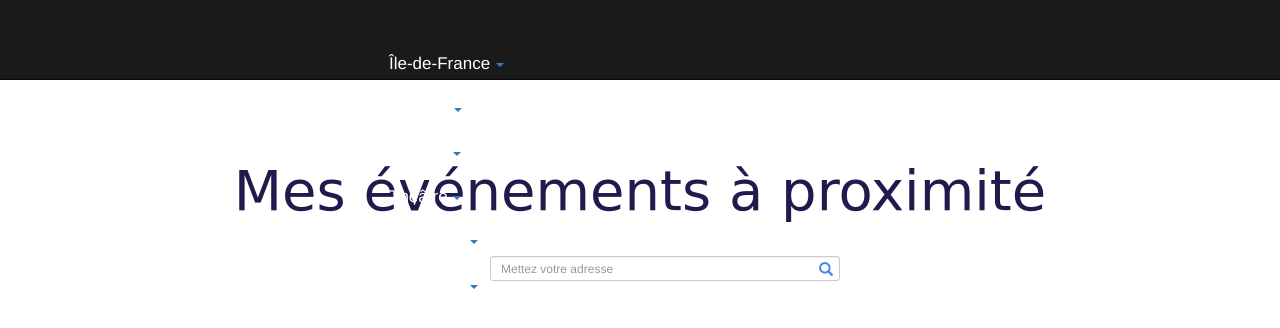
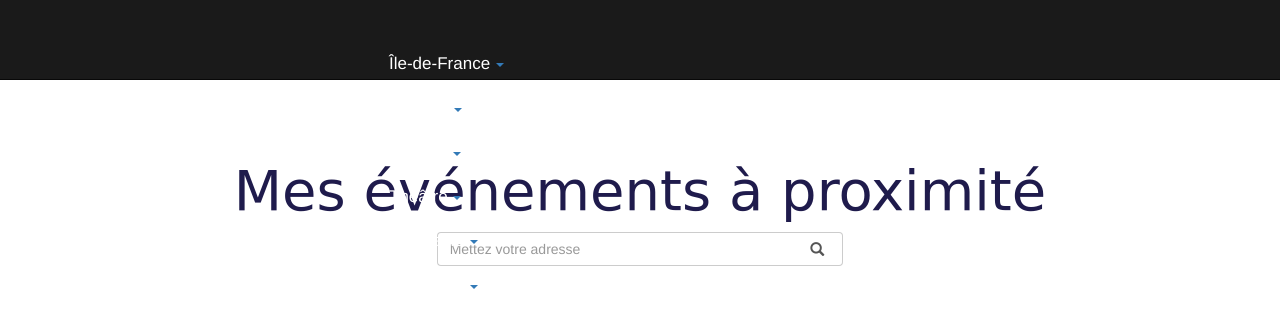
Before and after one commit to Projet-MesInfos/-Mes-Ev-nements---Proximit-, a plain HTML site: page index.html in a window 1280 px wide. Drawn offline with nearby package versions, Linux system fonts and the light colour scheme; files that its build step writes are made by us from their sources; a web font is replaced by a local one.

Commit message:
modification du barre de recherche

```diff
--- a/index.css
+++ b/index.css
@@ -14,7 +14,7 @@ body {
 .navbar-inner {
     margin-left: 320px;
     margin-top: 8px;
-    width: 765px;
+    /*width: 100%;*/
 }
 
 #main-nav {
@@ -24,7 +24,8 @@ body {
     background-color: #1A1A1A;
 }
 
-#formInput {
+
+/*#formInput {
     margin-top: 3%;
 }
 
@@ -40,6 +41,21 @@ body {
     margin-left: -2%;
     z-index: 222;
     color: rgb(66, 133, 244);
+}*/
+
+/*Barre de recherche */
+.stylish-input-group .input-group-addon{
+    background: white !important;
+}
+.stylish-input-group .form-control{
+	border-right:0;
+	box-shadow:0 0 0;
+	border-color:#ccc;
+    height: auto;
+}
+.stylish-input-group button{
+    border:0;
+    background:transparent;
 }
 
 .linksDrop {
--- a/index.html
+++ b/index.html
@@ -10,7 +10,7 @@
     <link href="https://fonts.googleapis.com/css?family=Grand+Hotel" rel="stylesheet">
     <link href="http://maxcdn.bootstrapcdn.com/bootstrap/2.3.2/css/bootstrap.min.css" rel="stylesheet" media="screen">
     <link href="http://cdnjs.cloudflare.com/ajax/libs/font-awesome/3.2.1/css/font-awesome.min.css" rel="stylesheet" media="screen">
-    <link href="nestednav.css" rel="stylesheet">
+    <link href="./DownloadMenuFiles/nestednav.css" rel="stylesheet">
     <link href="https://fonts.googleapis.com/css?family=Josefin+Sans" rel="stylesheet">
     <script src="https://ajax.googleapis.com/ajax/libs/jquery/3.1.1/jquery.min.js"></script>
 
@@ -49,7 +49,7 @@
                             <li class="dropdown">
                                 <a data-toggle="dropdown" class="dropdown-toggle"><span class="linksDrop">Concert</span> <b class="caret"></b></a>
                                 <ul class="dropdown-menu">
-                                    <li><a><strong id = concertGeneral>Tout Les Concerts</strong></a></li>
+                                    <li><a><strong id = "concertGeneral">Tout Les Concerts</strong></a></li>
                                     <li class="dropdown-submenu">
                                         <a data-toggle="dropdown" class="dropdown-toggle"><strong>Prix</strong><b class="caret"></b></a>
                                         <ul class="dropdown-menu">
@@ -137,21 +137,32 @@
 
     <!-- header -->
 
-    <header class="row-xs-4 header">
-        <div class="header">
+    <header class="row header">
+        <div class="col-sm-12 header">
             <h2 class="titreMesEvent">Mes événements à proximité</h2>
         </div>
     </header>
 
    <!-- Form input -->
 
-    <form id="formInput" class="navbar-form inline-form">
-        <divclass="form-group">
+    <!-- <form id="formInput" class="navbar-form inline-form">
+        <div class="form-group">
             <input id="inputChercher" type="search" class="input-sm form-control" placeholder="Mettez votre adresse">
             <span class="glyphicon glyphicon-search"></span>
-            </div>
-    </form>
+        </div>
+    </form> -->
 
+    <!-- Barre de recherche -->
+    <div class="row inputChercher">
+        <div class="col-sm-4 col-sm-offset-4">
+                <div class="input-group stylish-input-group">
+                    <input type="text" class="form-control"  placeholder="Mettez votre adresse" >
+                    <span class="input-group-addon">
+                        <button type="submit" class="glyphicon glyphicon-search"></button>
+                    </span>
+                </div>
+        </div>
+	</div>
 
     <div id="DivDomApi"></div>
 
@@ -164,7 +175,7 @@
 
     <script type="text/javascript" src="http://code.jquery.com/jquery-1.11.1.min.js"></script>
     <script type="text/javascript" src="http://maxcdn.bootstrapcdn.com/twitter-bootstrap/2.3.2/js/bootstrap.min.js"></script>
-    <script src="jquery.nestednav.min.js"></script>
+    <script src="./DownloadMenuFiles/jquery.nestednav.min.js"></script>
 </body>
 
 </html>
```
